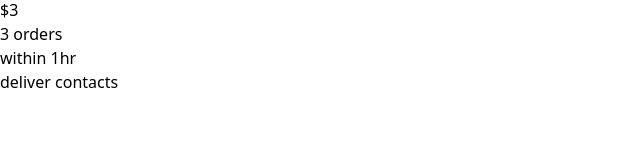
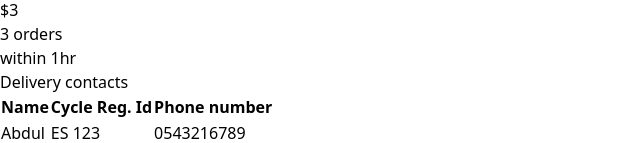
Before and after one commit to Gyemfa-Gloria-Abedi/velio-eats, a React (Vite) app in the folder velio-restaurant/: page /velio-restuarant-admin in a window 1280 px wide. Shown: the part 1550-1693 px from the top of the page, without its empty margins (0-640 px from the left). Before the commit the page ends 1644 px from the top, so only its background shows below. Built offline with nearby package versions, Linux system fonts and the light colour scheme.

Commit message:
feature: delivery cards

```diff
--- a/velio-restaurant/src/components/non-reusables/Dashboard.tsx
+++ b/velio-restaurant/src/components/non-reusables/Dashboard.tsx
@@ -2,6 +2,7 @@ import React from 'react';
 import Cards from '../reusables/Cards';
 import MenuCards from './MenuCards';
 import { MdOutlineAddBusiness } from "react-icons/md";
+import DeliveryCards from './DeliveryCards';
 
 const Dashboard = () => {
   return (
@@ -23,7 +24,8 @@ const Dashboard = () => {
         </Cards>
         <div className='mt-6'>
         <Cards >
-            <p>deliver contacts</p>
+            <p>Delivery contacts</p>
+            <DeliveryCards/>
         </Cards>
         </div>
       </div>
--- /dev/null
+++ b/velio-restaurant/src/components/non-reusables/DeliveryCards.tsx
@@ -0,0 +1,22 @@
+import React from 'react'
+
+const DeliveryCards = () => {
+  return (
+    <div>
+      <table >
+        <tr className="block bg-orange-50 p-4 gap-8">
+            <th>Name</th>
+            <th>Cycle Reg. Id</th>
+            <th>Phone number</th>
+        </tr>
+            <tr className="block px-4">
+                <td>Abdul</td>
+                <td>ES 123</td>
+                <td>0543216789</td>
+            </tr>
+      </table>
+    </div>
+  )
+}
+
+export default DeliveryCards
```
